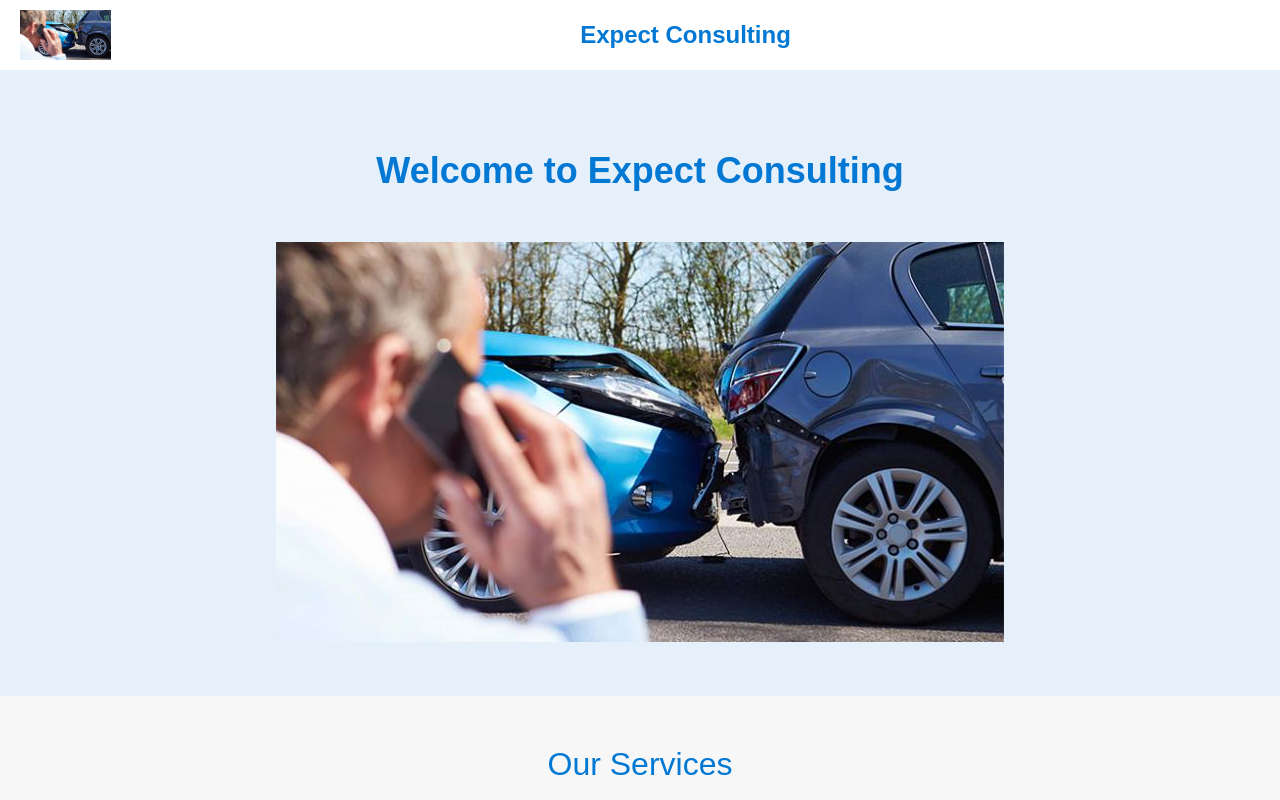
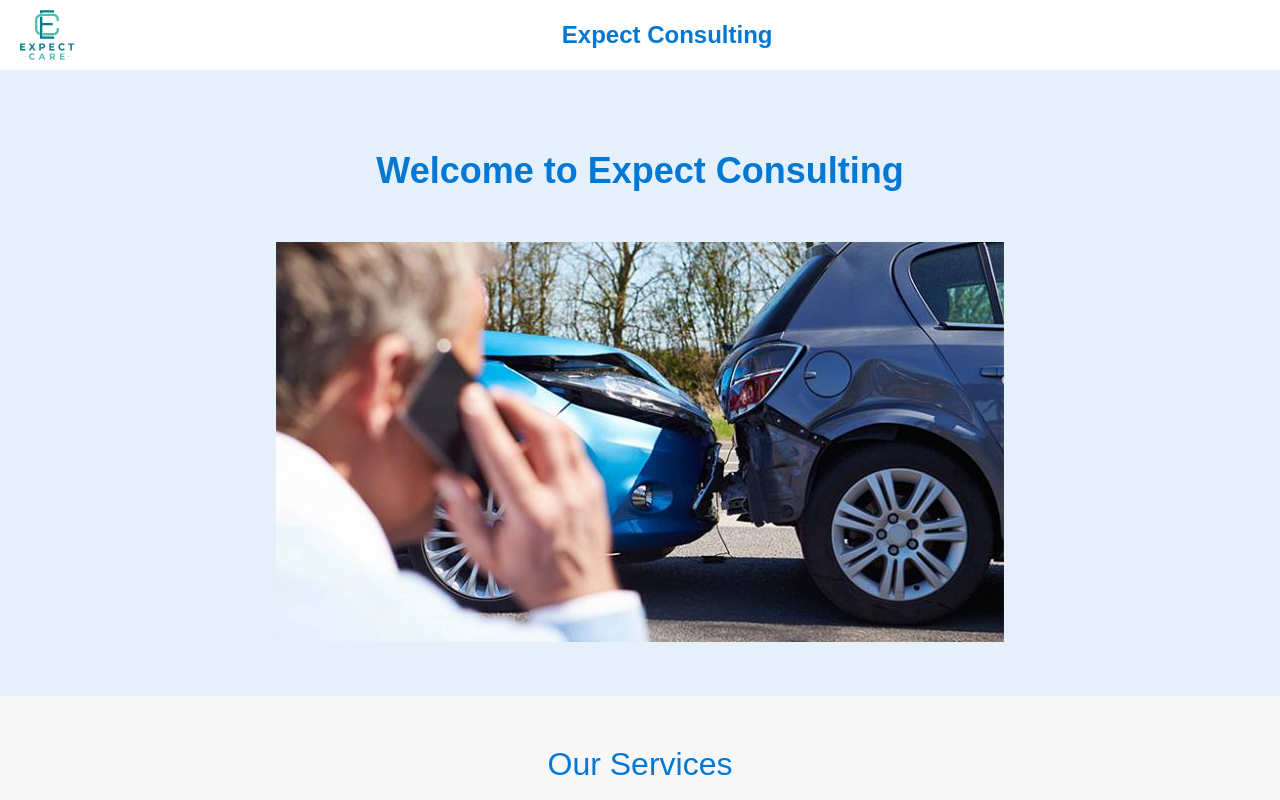
Before and after one commit to Elik1992/expect, a plain HTML site: page index.html in a window 1280 px wide. Shown: the top 800 px of the page. Drawn offline with Linux system fonts and the light colour scheme.

Commit message:
Update index.html
sekil ve logo

```diff
--- a/index.html
+++ b/index.html
@@ -123,7 +123,7 @@
 <body>
 
 <header>
-    <img src="12.jpg" alt="Expect Consulting Logo" class="logo">
+    <img src="logo.svg" alt="Expect Consulting Logo" class="logo">
     <div class="site-title">Expect Consulting</div>
 </header>
 
```
